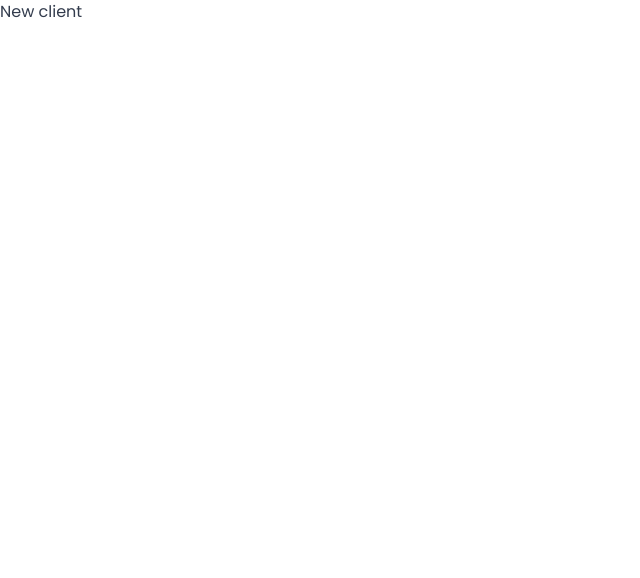
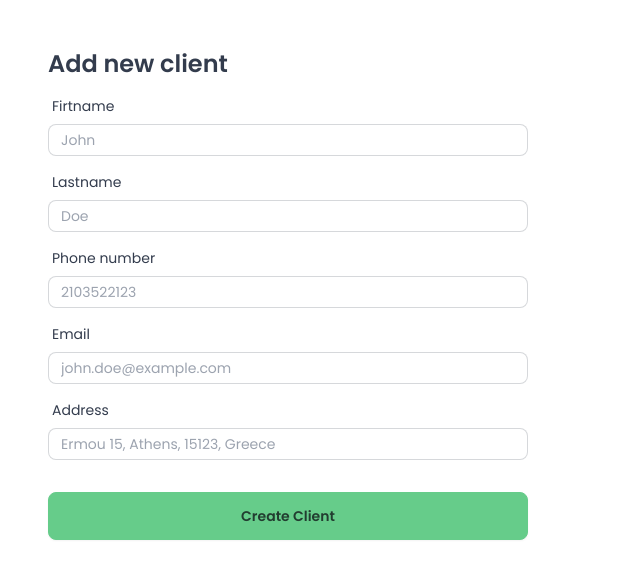
Before and after one commit to lewisdoukas/client-management-app, a Next.js app: page /clients/new in a window 1280 px wide. Shown: the top 578 px of the page, without its empty margins (0-640 px from the left). Built offline with nearby package versions, Linux system fonts and the light colour scheme.

Commit message:
Add create client functionality

```diff
--- a/app/auth/login/page.tsx
+++ b/app/auth/login/page.tsx
@@ -1,7 +1,7 @@
 "use client";
 import { useSearchParams } from "next/navigation";
 import Social from "./Social";
-import FormError from "../Error";
+import FormError from "../../../components/FormError";
 
 const LoginPage = () => {
   const searchParams = useSearchParams();
--- a/app/clients/new/page.tsx
+++ b/app/clients/new/page.tsx
@@ -1,7 +1,112 @@
-import React from "react";
+"use client";
+import axios from "axios";
+import { useRouter } from "next/navigation";
+import { useState } from "react";
+import { useForm } from "react-hook-form";
+import { z } from "zod";
+import { clientSchema } from "@/app/validationSchemas";
+import { zodResolver } from "@hookform/resolvers/zod";
+import FormError from "@/components/FormError";
+import Spinner from "@/components/Spinner";
+import toast from "react-hot-toast";
+
+type ClientFormData = z.infer<typeof clientSchema>;
 
 const NewClientPage = () => {
-  return <div>New client</div>;
+  const router = useRouter();
+  const {
+    register,
+    handleSubmit,
+    formState: { errors },
+  } = useForm<ClientFormData>({
+    resolver: zodResolver(clientSchema),
+  });
+  const [error, setError] = useState("");
+  const [isSubmitting, setSubmitting] = useState(false);
+
+  const onSubmit = handleSubmit(async (data) => {
+    try {
+      setSubmitting(true);
+
+      await axios.post("/api/clients", data);
+
+      setSubmitting(false);
+      router.refresh();
+
+      toast.success("Client created!");
+    } catch {
+      setSubmitting(false);
+      setError("An unexpected error occured");
+    }
+  });
+
+  return (
+    <main className="max-w-xl h-full p-4">
+      <form className="card-body" onSubmit={onSubmit}>
+        <h1 className="font-semibold text-2xl">Add new client</h1>
+
+        {error && <FormError message={error} />}
+
+        <div className="form-control">
+          <label className="label">
+            <span className="label-text">Firtname</span>
+          </label>
+          <input
+            placeholder="John"
+            className="input input-sm input-bordered"
+            {...register("firstname")}
+          />
+          <FormError message={errors.firstname?.message} />
+        </div>
+        <div className="form-control">
+          <label className="label">
+            <span className="label-text">Lastname</span>
+          </label>
+          <input
+            placeholder="Doe"
+            className="input input-sm input-bordered"
+            {...register("lastname")}
+          />
+          <FormError message={errors.lastname?.message} />
+        </div>
+        <div className="form-control">
+          <label className="label">
+            <span className="label-text">Phone number</span>
+          </label>
+          <input
+            placeholder="2103522123"
+            className="input input-sm input-bordered"
+            {...register("phoneNumber")}
+          />
+          <FormError message={errors.phoneNumber?.message} />
+        </div>
+        <div className="form-control">
+          <label className="label">
+            <span className="label-text">Email</span>
+          </label>
+          <input
+            type="email"
+            placeholder="john.doe@example.com"
+            className="input input-sm input-bordered"
+          />
+        </div>
+        <div className="form-control">
+          <label className="label">
+            <span className="label-text">Address</span>
+          </label>
+          <input
+            placeholder="Ermou 15, Athens, 15123, Greece"
+            className="input input-sm input-bordered"
+          />
+        </div>
+        <div className="form-control mt-6">
+          <button className="btn btn-primary" disabled={isSubmitting}>
+            Create Client {isSubmitting && <Spinner />}
+          </button>
+        </div>
+      </form>
+    </main>
+  );
 };
 
 export default NewClientPage;
--- a/app/clients/page.tsx
+++ b/app/clients/page.tsx
@@ -1,7 +1,7 @@
 import { auth } from "@/auth";
 import Link from "next/link";
 import { redirect } from "next/navigation";
-import SignOutButton from "../auth/SignOutButton";
+import SignOutButton from "../../components/SignOutButton";
 
 const ClientsPage = async () => {
   const session = await auth();
--- a/app/layout.tsx
+++ b/app/layout.tsx
@@ -1,5 +1,6 @@
 import type { Metadata } from "next";
 import { Poppins } from "next/font/google";
+import { Toaster } from "react-hot-toast";
 import "./globals.css";
 
 const poppins = Poppins({
@@ -21,6 +22,7 @@ export default function RootLayout({
     <html lang="en" data-theme="emerald">
       <body className={poppins.className}>
         <main className="bg-base-100 h-full">{children}</main>
+        <Toaster />
       </body>
     </html>
   );
--- a/app/auth/Error.tsx
+++ b/components/FormError.tsx
@@ -4,7 +4,7 @@ const FormError = ({ message }: { message?: string }) => {
   if (!message) return null;
 
   return (
-    <div className="bg-error/15 p-3 rounded-md flex items-center gap-x-2 text-sm text-error w-full">
+    <div className="bg-error/15 mt-1 p-2 rounded-md flex items-center gap-x-2 text-sm text-error w-full">
       <BsExclamationTriangleFill className="h-4 w-4" />
       <p>{message}</p>
     </div>
--- /dev/null
+++ b/components/Spinner.tsx
@@ -0,0 +1,7 @@
+import React from "react";
+
+const Spinner = () => {
+  return <span className="loading loading-spinner loading-sm"></span>;
+};
+
+export default Spinner;
--- a/package.json
+++ b/package.json
@@ -10,11 +10,15 @@
   },
   "dependencies": {
     "@auth/prisma-adapter": "^2.5.0",
+    "@hookform/resolvers": "^3.9.0",
     "@prisma/client": "^5.19.1",
+    "axios": "^1.7.7",
     "next": "14.2.13",
     "next-auth": "^5.0.0-beta.21",
     "react": "^18",
     "react-dom": "^18",
+    "react-hook-form": "^7.53.0",
+    "react-hot-toast": "^2.4.1",
     "react-icons": "^5.3.0",
     "zod": "^3.23.8"
   },
```
Also changed, not shown: components/SignOutButton.tsx (renamed from app/auth/SignOutButton.tsx), 1 other file (tests, documents, lock files or other folders).
